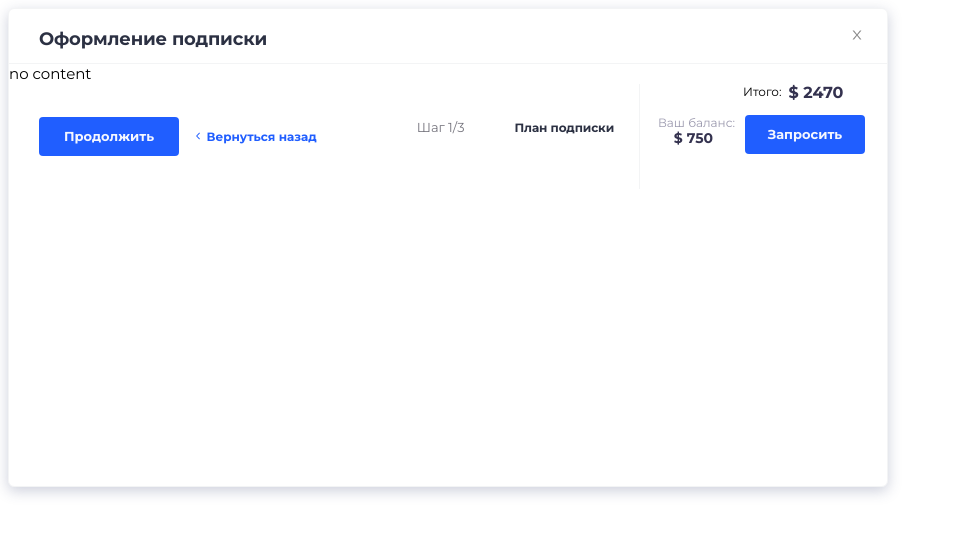
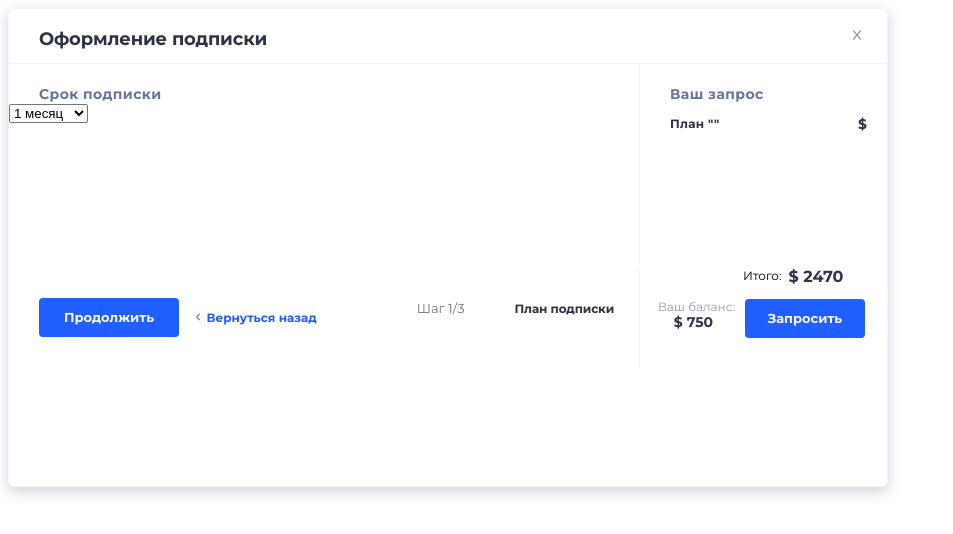
Before and after one commit to iridescenz/testtask, a React (Create React App) app: page /subscription-period in a window 1280 px wide. Shown: the top 534 px of the page, without its empty margins (0-953 px from the left). Built offline with nearby package versions, Linux system fonts and the light colour scheme.

Commit message:
pages added

```diff
--- a/src/components/Footer.js
+++ b/src/components/Footer.js
@@ -4,7 +4,7 @@ import {IoIosArrowBack} from 'react-icons/io'
 import {user} from './data'
 import { Link } from 'react-router-dom';
 
-const Footer = ({link}) => {
+const Footer = ({link, back}) => {
   const fetchData = (e) => {
     e.preventDefault();
     console.log('Fetching data');
@@ -14,7 +14,8 @@ const Footer = ({link}) => {
 <footer>
 <section className='next'>
 <Link to={link} style={{ color: 'inherit', textDecoration: 'inherit'}}><input className='next' type='button' value='Продолжить'/></Link>
-          <div className='comeback'> <IoIosArrowBack /> Вернуться назад</div>
+{back ?
+<Link to={back} style={{ color: 'inherit', textDecoration: 'inherit'}}><div className='comeback'> <IoIosArrowBack /> Вернуться назад</div></Link> : <div className='comeback' style={{width: '119px'}}></div>}
           <div className='step-container'>
             <div classname='step'><span className='step-value'>Шаг 1/3</span><span className='plan-value'>План подписки</span> </div>
             <div className='progress'><span></span></div>
--- a/src/components/Page1.js
+++ b/src/components/Page1.js
@@ -5,6 +5,7 @@ import { useDispatch } from 'react-redux';
 import Header from './Header'
 import Footer from './Footer'
 import { Link } from 'react-router-dom';
+import Plan from './Plan'
 
 const Page1 = () => {
   const plans = [
@@ -72,16 +73,8 @@ const Page1 = () => {
             </div>
           </div>
         </section>
-
       </div>
-      <div className='plan'>
-        <h5 className='bold-header'>Ваш запрос </h5>
-        <div className='plan-name'>
-          {plan === null ? <div className='chosen-plan'>План не выбран</div> : <div className='chosen-plan'> План "{plan}"</div>}
-          {() => setPrice(price)}
-          {price === 0 ? <div className='price'> 0 </div> : <div className='price'> {price}</div>}
-        </div>
-      </div>
+      <Plan />
     </div>
     <Footer link='/subscription-period' />
     </div>
--- /dev/null
+++ b/src/components/Plan.js
@@ -0,0 +1,18 @@
+import React, {useState} from 'react'
+
+const Plan = () => {
+  const[price, setPrice] = useState('')
+  const[plan, setPlan] = useState('')
+  return (
+    <div className='plan'>
+    <h5 className='bold-header'>Ваш запрос </h5>
+    <div className='plan-name'>
+      {plan === null ? <div className='chosen-plan'>План не выбран</div> : <div className='chosen-plan'> План "{plan}"</div>}
+      {() => setPrice('price')}
+      {price === 0 ? <div className='price'> 0 </div> : <div className='price'> {price}</div>}
+    </div>
+  </div>
+  )
+}
+
+export default Plan
--- a/src/components/SecondPage.js
+++ b/src/components/SecondPage.js
@@ -1,15 +1,25 @@
 import React from 'react'
 import Header from './Header'
 import Footer from './Footer'
+import Plan from './Plan'
 
 const SecondPage = () => {
   return (
     <div className='page-container'>
     <Header />
-    <div>
-      no content
+    <div className='container'>
+    <div className='period'>
+     <h2 className='bold-header'>Срок подписки</h2>
+     <select>
+       <option value='one-month' selected> 1 месяц</option>
+       <option value='two-months'> 2 месяца</option>
+       <option value='three-months'>3 месяца</option>
+       <option value='four-months'>4 месяца</option>
+     </select>
     </div>
-    <Footer link='/purchase' />
+    <Plan />
+    </div>
+    <Footer link='/purchase' back={'/'}/>
     </div>
   )
 }
--- a/src/components/ThirdPage.js
+++ b/src/components/ThirdPage.js
@@ -9,7 +9,7 @@ const ThirdPage = () => {
     <div>
       no content
     </div>
-    <Footer />
+    <Footer back='/subscription-period'/>
     </div>
   )
 }
--- a/src/index.css
+++ b/src/index.css
@@ -368,7 +368,7 @@ footer input[type='button'].balance-check{
   width: 120px;
   margin-top: 0;
   padding:0  22px;
-  margin-bottom: 35px;
+  margin-bottom: 30px;
 }
 
 .comeback {
@@ -505,3 +505,9 @@ line-height: 17px;
 text-align: right;
 color: #34324F;
 }
+
+.period {
+  width: 630px;
+  border-right: 1px solid var(--border-color);
+  font-size: 15px;
+}
```
